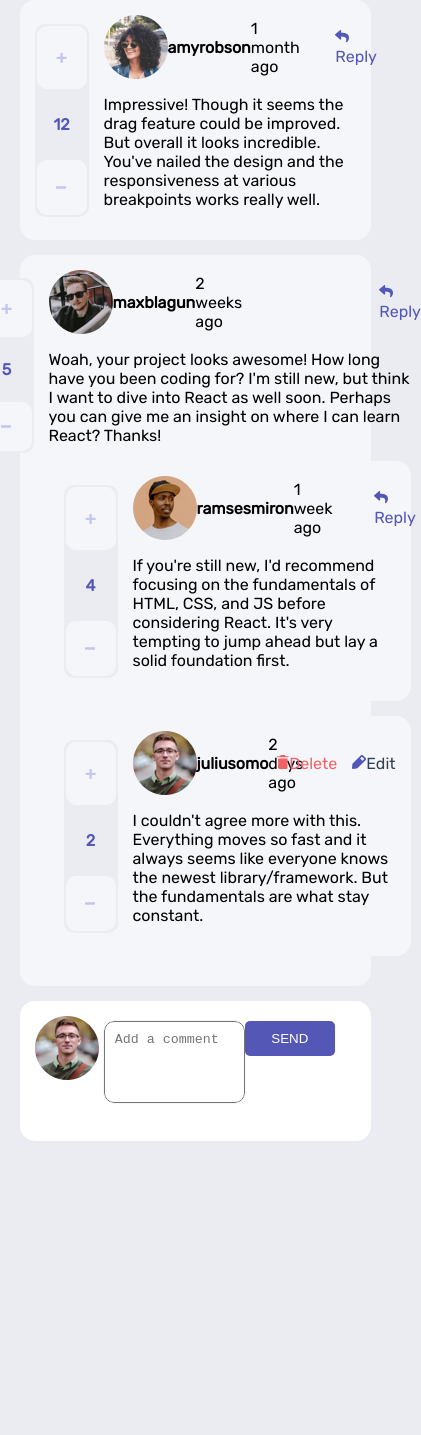
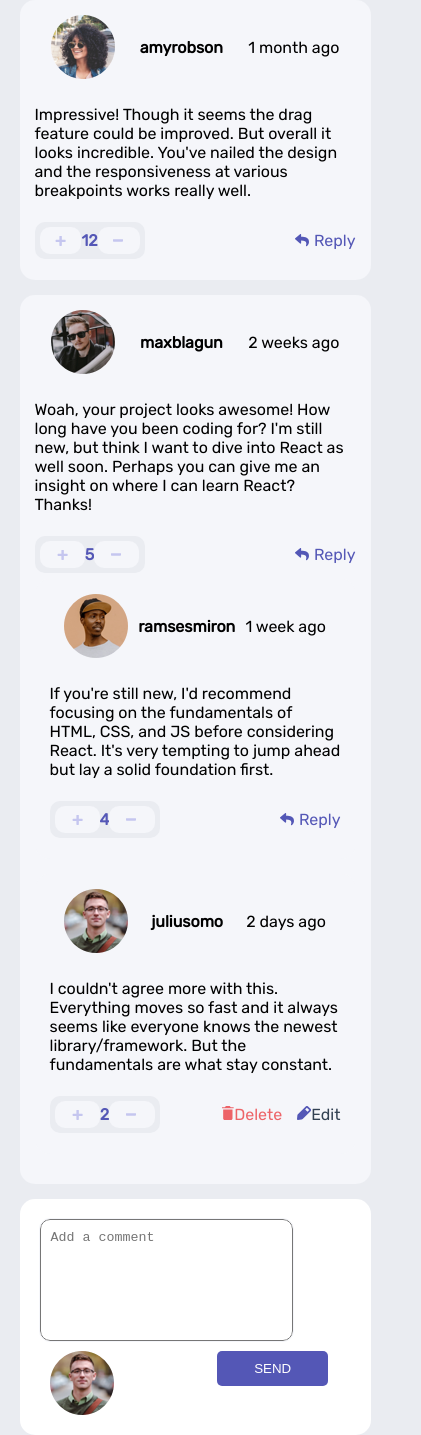
Before and after one commit to VictorBrito13/interactive-comments_Frontend-Mentor, a React (Vite) app: page / in a window 390 px wide. Shown: the whole page, 421 px wide, since content can reach past the window. Before the commit the page ends 1141 px from the top, so only its background shows below. Built offline with nearby package versions, Linux system fonts and the light colour scheme.

Commit message:
responsive done

```diff
--- a/src/components/comment.css
+++ b/src/components/comment.css
@@ -1,9 +1,9 @@
 .comment-container{
     display: grid;
     grid-template-areas:
-                        "votes comment-info"
-                        "votes content"
-                        ". replies";
+                        "votes comment-info actions"
+                        "votes content content"
+                        ". replies replies";
     column-gap: 15px;
     justify-content: center;
     align-items: center;
@@ -55,9 +55,14 @@
     align-items: center;
     width: 50%;
 }
+.actions-container, .reply-container{
+    grid-area: actions;
+    justify-content: flex-end;
+}
 .reply-container{
+    display: flex;
+    width: 100%;
     color: var(--moderate-blue);
-    width: 10%;
     cursor: pointer;
     transition: var(--transition-bg-c);
 }
@@ -67,6 +72,9 @@
 }
 .reply-container *{
     margin-left: 5px;
+}
+.reply-container img{
+    object-fit: contain;
 }
 .actions-container{
     display: flex;
@@ -98,3 +106,26 @@
 .comment-replies-container{
     grid-area: replies;
 }
+
+@media (max-width: 1000px){
+    .comment-container{
+            grid-template-areas:
+                                "comment-info comment-info comment-info"
+                                "content content content"
+                                "votes . actions"
+                                "replies replies replies";
+            row-gap: 10px;
+    }
+    .votes-container{
+        display: flex;
+        width: 100px;
+        padding: 5px;
+    }
+    .comment-info-container{
+        width: 90%;
+        margin: auto;
+    }
+    .comment-info{
+        width: 100%;
+    }
+}
--- a/src/components/comment.jsx
+++ b/src/components/comment.jsx
@@ -56,7 +56,7 @@ function Comment(props) {
 					<h2 className="comment-user">{ user }</h2>
 					<span className="comment-time">{ time }</span>
 				</span>
-
+			</div>
 			{
 				user === currentUser?.username ?
 
@@ -80,7 +80,6 @@ function Comment(props) {
 					<span>Reply</span>
 				</span>
 			}
-			</div>
 			<p className="comment-content">{ content }</p>
 			<div className="comment-replies-container">
 				{ replyComponent ? <SendComment /> : null }
--- a/src/components/deleteCommentModal.css
+++ b/src/components/deleteCommentModal.css
@@ -1,5 +1,6 @@
 .modal-container{
     position: fixed;
+    z-index: 100;
     left: 0%;
     width: 100%;
     height: 100%;
@@ -10,7 +11,7 @@
 }
 .modal{
     background-color: var(--white);
-    width: 40%;
+    width: clamp(275px, 40%, 500px);
     min-height: 250px;
     margin: auto;
     border-radius: 20px;
--- a/src/components/sendComment.css
+++ b/src/components/sendComment.css
@@ -1,12 +1,9 @@
 .send-comment-container{
     background-color: var(--white);
     border-radius: 15px;
-    display: grid;
-    grid-template-columns: 20% 80%;
     padding: 15px;
 }
 .send-comment{
-    height: 100px;
     width: 90%;
     margin: 5px;
     display: flex;
@@ -19,7 +16,7 @@
 }
 textarea{
     width: 80%;
-    height: 60%;
+    height: 100px;
     outline: 1px solid var(--very-light-gray);
     border-radius: 10px;
     resize: none;
@@ -41,3 +38,22 @@ input:hover{
     transition: var(--transition-opacity);
     opacity: .7;
 }
+
+@media (max-width: 1000px){
+    .send-comment{
+        display: grid;
+        grid-template-areas:
+                            "reply reply"
+                            "avatar send";
+        row-gap: 10px;
+    }
+    .send-comment textarea{
+        grid-area: reply;
+    }
+    .send-comment img{
+        grid-area: avatar;
+    }
+    .send-comment input[type="submit"]{
+        grid-area: send;
+    }
+}
--- a/src/components/sendComment.jsx
+++ b/src/components/sendComment.jsx
@@ -39,8 +39,8 @@ function SendComment(props){
 
   return (
     <div className="send-comment-container">
-      <img src={currentUser.image.webp} />
       <form className="send-comment">
+        <img src={currentUser.image.webp} />
         <textarea placeholder="Add a comment"></textarea>
         <input type="submit" value="SEND" />
       </form>
```
Lines whose indentation alone changed are shown as unchanged.
